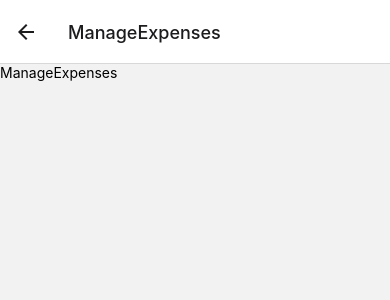
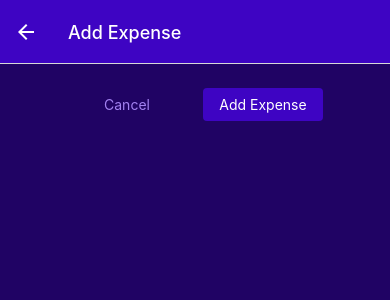
Before and after one commit to Ehab97/TrackExpenses, a React Native app: screen /ManageExpenses in a window 390 px wide. Shown: the top 300 px of the page. Built offline with nearby package versions, Linux system fonts and the light colour scheme.

Commit message:
build ui for manage expsens

```diff
--- a/App.js
+++ b/App.js
@@ -8,6 +8,7 @@ import ManageExpenses from "./src/screens/ManageExpenses";
 import RecentExpenses from "./src/screens/RecentExpenses";
 import { GolbalStyles } from "./src/utlis/constants/styles";
 import { Ionicons } from "@expo/vector-icons";
+import IconButton from "./src/components/ui/IconButton";
 
 const Tab = createBottomTabNavigator();
 const Stack = createNativeStackNavigator();
@@ -15,7 +16,7 @@ const Stack = createNativeStackNavigator();
 function ExpensesOverview() {
   return (
     <Tab.Navigator
-      screenOptions={{
+      screenOptions={({ navigation }) => ({
         headerStyle: {
           backgroundColor: GolbalStyles.colors.primary500,
         },
@@ -24,7 +25,19 @@ function ExpensesOverview() {
           backgroundColor: GolbalStyles.colors.primary500,
         },
         tabBarActiveTintColor: GolbalStyles.colors.accent500,
-      }}
+        headerRight: ({ tintColor }) => {
+          return (
+            <IconButton
+              name="add"
+              size={24}
+              color={tintColor}
+              onPress={() => {
+                navigation.navigate("ManageExpenses");
+              }}
+            />
+          );
+        },
+      })}
     >
       <Tab.Screen
         name="RecentExpenses"
@@ -53,7 +66,14 @@ export default function App() {
     <>
       <StatusBar style="auto" />
       <NavigationContainer>
-        <Stack.Navigator>
+        <Stack.Navigator
+          screenOptions={{
+            headerStyle: {
+              backgroundColor: GolbalStyles.colors.primary500,
+            },
+            headerTintColor: "#fff",
+          }}
+        >
           <Stack.Screen
             name="ExpensesOverview"
             component={ExpensesOverview}
@@ -61,7 +81,13 @@ export default function App() {
               headerShown: false,
             }}
           />
-          <Stack.Screen name="ManageExpenses" component={ManageExpenses} />
+          <Stack.Screen
+            name="ManageExpenses"
+            component={ManageExpenses}
+            options={{
+              presentation: "modal",
+            }}
+          />
         </Stack.Navigator>
       </NavigationContainer>
     </>
--- a/src/components/expenses/ExpensesItem.js
+++ b/src/components/expenses/ExpensesItem.jsx
@@ -2,13 +2,18 @@ import { View, Text, StyleSheet, Pressable } from "react-native";
 import React from "react";
 import { GolbalStyles } from "../../utlis/constants/styles";
 import { getFormattedDate } from "../../utlis/date";
+import { useNavigation } from "@react-navigation/native";
 
 export default function ExpensesItem({ item }) {
+  const navgiation = useNavigation();
+  const expenseItemPressHandler = () => {
+    navgiation.navigate("ManageExpenses", { expense: item });
+  };
+
   return (
-    <Pressable>
+    <Pressable onPress={expenseItemPressHandler} style={({ pressed }) => [pressed && styles.pressed]}>
       <View style={styles.expenseItem}>
         <View
-        // style={styles}
         >
           <Text style={[styles.textBase, styles.descrption]}>{item.descrption}</Text>
           <Text styles={styles.textBase}>{getFormattedDate(item.date)}</Text>
@@ -56,4 +61,7 @@ const styles = StyleSheet.create({
     color: GolbalStyles.colors.primary500,
     fontWeight: "bold",
   },
+  pressed: {
+    opacity: 0.75,
+  },
 });
--- a/src/components/expenses/ExpensesList.js
+++ b/src/components/expenses/ExpensesList.jsx
@@ -3,6 +3,7 @@ import React from 'react'
 import ExpensesItem from './ExpensesItem'
 
 export default function ExpensesList({ expenses}) {
+
   return (
     <View>
      <FlatList
--- /dev/null
+++ b/src/components/ui/Buttons.jsx
@@ -0,0 +1,38 @@
+import { View, Text, Pressable, StyleSheet } from "react-native";
+import React from "react";
+import { GolbalStyles } from "../../utlis/constants/styles";
+
+export default function Button({ text, onPress, mode, style }) {
+  return (
+    <View style={style}>
+      <Pressable onPress={onPress} style={({ pressed }) => pressed && styles.pressed}>
+        <View style={[styles.button, mode === "flat" && styles.flat]}>
+          <Text style={[styles.buttonText, mode === "flat" && styles.flatText]}>{text}</Text>
+        </View>
+      </Pressable>
+    </View>
+  );
+}
+
+const styles = StyleSheet.create({
+  button: {
+    borderRadius: 4,
+    padding: 8,
+    backgroundColor: GolbalStyles.colors.primary500,
+  },
+  flat: {
+    backgroundColor: "transparent",
+  },
+  buttonText: {
+    color: "#fff",
+    textAlign: "center",
+  },
+  flatText: {
+    color: GolbalStyles.colors.primary200,
+  },
+  pressed: {
+    opacity: 0.75,
+    backgroundColor: GolbalStyles.colors.primary100,
+    borderRadius: 4,
+  },
+});
--- /dev/null
+++ b/src/components/ui/IconButton.jsx
@@ -0,0 +1,30 @@
+import { View, Text, Pressable,StyleSheet } from 'react-native'
+import React from 'react';
+import {Ionicons} from '@expo/vector-icons';
+
+export default function IconButton({name,size,color,onPress}) {
+  return (
+    <Pressable onPress={onPress}
+        style={({pressed})=>[
+            // styles.buttonContainer,
+            pressed && styles.pressed
+        ]}
+    >
+        <View style={styles.buttonContainer}>
+            <Ionicons name={name} size={size} color={color} />
+        </View>
+    </Pressable>
+  )
+}
+
+const styles = StyleSheet.create({
+    buttonContainer:{
+        borderRadius:24,
+        padding:6,
+        marginHorizontal:8,
+        marginVertical:2,
+    },
+    pressed:{
+        opacity:0.75
+    }
+});
--- a/src/screens/ManageExpenses.js
+++ /dev/null
@@ -1,10 +0,0 @@
-import { View, Text } from 'react-native'
-import React from 'react'
-
-export default function ManageExpenses() {
-  return (
-    <View>
-      <Text>ManageExpenses</Text>
-    </View>
-  )
-}
--- /dev/null
+++ b/src/screens/ManageExpenses.jsx
@@ -0,0 +1,60 @@
+import { View, Text, StyleSheet } from "react-native";
+import React from "react";
+import IconButton from "../components/ui/IconButton";
+import { GolbalStyles } from "../utlis/constants/styles";
+import Button from "../components/ui/Buttons";
+
+export default function ManageExpenses({ navigation, route }) {
+  const expense = route.params?.expense;
+  const isEditing = !!expense;
+
+  React.useLayoutEffect(() => {
+    const title = isEditing ? "Edit Expense" : "Add Expense";
+    navigation.setOptions({ title });
+  }, [navigation, isEditing]);
+
+  const handleDelete = () => {};
+
+  const handleSave = () => {};
+
+  const handleCancel = () => {};
+
+  return (
+    <View style={styles.container}>
+      <View style={styles.buttonContainer}>
+        <Button text="Cancel" onPress={handleCancel} mode="flat"  style={styles.button}/>
+        <Button text={isEditing ? "Update " : "Add Expense"} onPress={handleSave} style={styles.button} />
+      </View>
+      {isEditing && (
+        <View style={styles.deleteContainer}>
+          <IconButton name="trash" size={36} color={GolbalStyles.colors.error500} onPress={handleDelete} />
+        </View>
+      )}
+    </View>
+  );
+}
+
+const styles = StyleSheet.create({
+  container: {
+    flex: 1,
+    padding: 24,
+    backgroundColor: GolbalStyles.colors.primary800,
+  },
+  buttonContainer: {
+    flexDirection: "row",
+    justifyContent: "center",
+    alignItems: "center",
+    marginBottom: 16,
+  },
+  deleteContainer: {
+    marginTop: 16,
+    paddingTop: 8,
+    borderTopWidth: 2,
+    borderTopColor: GolbalStyles.colors.primary200,
+    alignItems: "center",
+  },
+  button:{
+    minWidth:120,
+    marginHorizontal:8
+  }
+});
```
Also changed, not shown: src/components/expenses/ExpensesOutput.jsx (renamed from src/components/expenses/ExpensesOutput.js), src/components/expenses/ExpensesSummary.jsx (renamed from src/components/expenses/ExpensesSummary.js), src/screens/AllExpenses.jsx (renamed from src/screens/AllExpenses.js), src/screens/RecentExpenses.jsx (renamed from src/screens/RecentExpenses.js).
